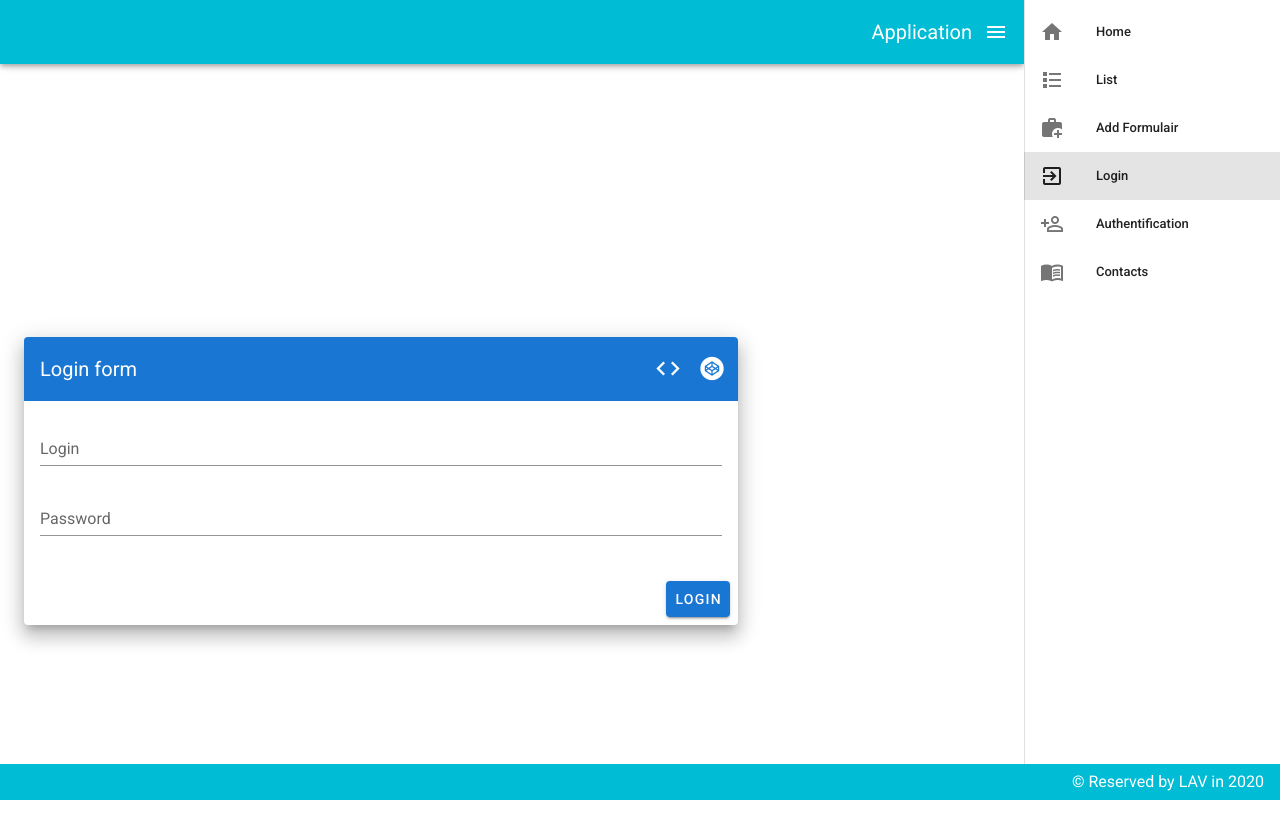
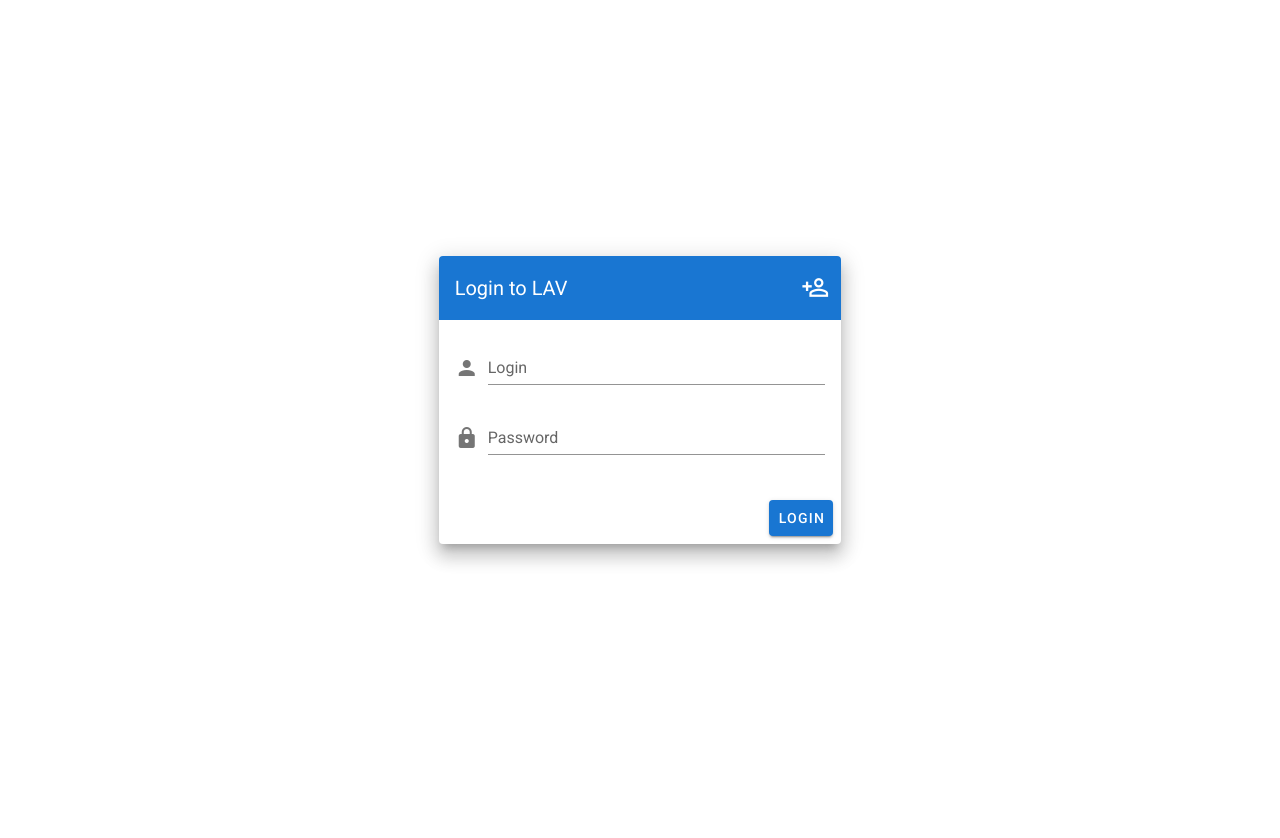
Before and after one commit to trifanvadim98/Testarea-Software, a Vue app: page /login in a window 1280 px wide. Shown: the top 838 px of the page. After the commit the page ends 800 px from the top, so only its background shows below. Built offline with nearby package versions, Linux system fonts and the light colour scheme.

Commit message:
was aded login method

```diff
--- a/src/App.vue
+++ b/src/App.vue
@@ -1,23 +1,37 @@
 <template>
   <v-app>
     <v-content>
-      <MainView/>
+      <MainView @signedOut="checkAuthentification" v-if="user"/>
+      <LoginView @logedIn="checkAuthentification" v-else />
     </v-content>
   </v-app>
 </template>
 
 <script>
+import * as firebase from 'firebase'
 import MainView from './components/MainView';
+import LoginView from './views/login';
 
 export default {
   name: 'App',
 
   components: {
     MainView,
+    LoginView
   },
 
   data: () => ({
-    //
+    user : Boolean
   }),
+   mounted(){
+        this.checkAuthentification()
+    },
+    methods:{
+      checkAuthentification(){
+        this.user = firebase.auth().currentUser
+      }
+    }
+
+
 };
 </script>
--- a/src/components/MainView.vue
+++ b/src/components/MainView.vue
@@ -36,16 +36,6 @@
           </v-list-item-content>
         </v-list-item>
 
-       <v-list-item link :to="{ name: 'login' }">
-          <v-list-item-action>
-            <v-icon>mdi-login-variant</v-icon>
-          </v-list-item-action>
-
-          <v-list-item-content>
-            <v-list-item-title>Login</v-list-item-title>
-          </v-list-item-content>
-        </v-list-item>
-
         <v-list-item link :to="{ name: 'registration' }">
           <v-list-item-action>
             <v-icon>mdi-account-plus-outline</v-icon>
@@ -63,6 +53,16 @@
 
           <v-list-item-content>
             <v-list-item-title>Contacts</v-list-item-title>
+          </v-list-item-content>
+        </v-list-item>
+
+        <v-list-item @click="logout">
+          <v-list-item-action>
+            <v-icon>mdi-logout-variant</v-icon>
+          </v-list-item-action>
+
+          <v-list-item-content>
+            <v-list-item-title>Logout</v-list-item-title>
           </v-list-item-content>
         </v-list-item>
       </v-list>
@@ -108,6 +108,8 @@
 </template>
 
 <script>
+import * as firebase from 'firebase'
+
   export default {
     name: 'MainView',
     props: {
@@ -116,6 +118,17 @@
     data: () => ({
       drawer: true,
     }),
+    methods:{
+      logout(){
+        firebase.auth().signOut().then(function() {
+         this.emitEvent()}).catch(function(error) {
+    this.emitEvent()
+  });
+      },
+      emitEvent(){
+          this.$emit('signedOut')
+      }
+    }
   }
 </script>
 <style scoped>
--- a/src/main.js
+++ b/src/main.js
@@ -13,5 +13,6 @@ Vue.config.productionTip = false
 new Vue({
   router,
   vuetify,
+  firebase,
   render: h => h(App)
 }).$mount('#app')
--- a/src/views/Home.vue
+++ b/src/views/Home.vue
@@ -1,3 +1,16 @@
 <template>
-    <h1>UTM FRANCOPHONIE FCIM</h1>
+    <h1 v-if="user">UTM FRANCOPHONIE FCIM</h1>
 </template>
+<script>
+import * as firebase from 'firebase'
+export default {
+    data(){
+        return{
+            user : Boolean
+        }
+    },
+    created(){
+        this.user = firebase.auth().currentUser
+    }
+}
+</script>
--- a/src/views/login.vue
+++ b/src/views/login.vue
@@ -1,50 +1,39 @@
-
 <template>
+  <v-app id="inspire">
     <v-content>
       <v-container
-        class="logintab"
+        class="fill-height"
         fluid
       >
         <v-row
           align="center"
           justify="center"
         >
-          <v-col>
+          <v-col
+            cols="12"
+            sm="8"
+            md="4"
+          >
             <v-card class="elevation-12">
               <v-toolbar
                 color="primary"
                 dark
                 flat
               >
-                <v-toolbar-title>Login form</v-toolbar-title>
+                <v-toolbar-title>Login to LAV</v-toolbar-title>
                 <v-spacer />
                 <v-tooltip bottom>
                   <template v-slot:activator="{ on }">
                     <v-btn
-                      :href="source"
                       icon
                       large
                       target="_blank"
                       v-on="on"
                     >
-                      <v-icon>mdi-code-tags</v-icon>
+                      <v-icon>mdi-account-plus-outline</v-icon>
                     </v-btn>
                   </template>
-                  <span>Source</span>
-                </v-tooltip>
-                <v-tooltip right>
-                  <template v-slot:activator="{ on }">
-                    <v-btn
-                      icon
-                      large
-                      href="https://codepen.io/johnjleider/pen/pMvGQO"
-                      target="_blank"
-                      v-on="on"
-                    >
-                      <v-icon>mdi-codepen</v-icon>
-                    </v-btn>
-                  </template>
-                  <span>Codepen</span>
+                  <span>Registration</span>
                 </v-tooltip>
               </v-toolbar>
               <v-card-text>
@@ -52,34 +41,55 @@
                   <v-text-field
                     label="Login"
                     name="login"
+                    v-model="login"
+                    prepend-icon="mdi-account"
                     type="text"
                   />
 
                   <v-text-field
-                    id="password"
                     label="Password"
+                    v-model="password"
                     name="password"
+                    prepend-icon="mdi-lock"
                     type="password"
                   />
                 </v-form>
               </v-card-text>
               <v-card-actions>
                 <v-spacer />
-                <v-btn color="primary">Login</v-btn>
+                <v-btn color="primary" @click="authentification()">Login</v-btn>
               </v-card-actions>
             </v-card>
           </v-col>
         </v-row>
       </v-container>
     </v-content>
+  </v-app>
 </template>
 
 <script>
+import * as firebase from 'firebase'
   export default {
     name: "login",
-    props: {
-      source: String,
+    data() {
+      return {
+      login: "",
+      password: "",
+      user: Boolean
+      }
     },
+  methods: {
+  authentification: function(){firebase.auth().signInWithEmailAndPassword(this.login, this.password).then(
+        this.$emit('logedIn', this.user = firebase.auth().currentUser), this.$router.push({ name: "home" }), console.log("loged in with succes")
+        ).catch(function(error) {
+  // Handle Errors here.
+  var errorCode = error.code;
+  var errorMessage = error.message;
+  console.log(errorMessage)
+  // ...
+});
+  }
+  }
   }
 </script>
 <style scoped>
```
